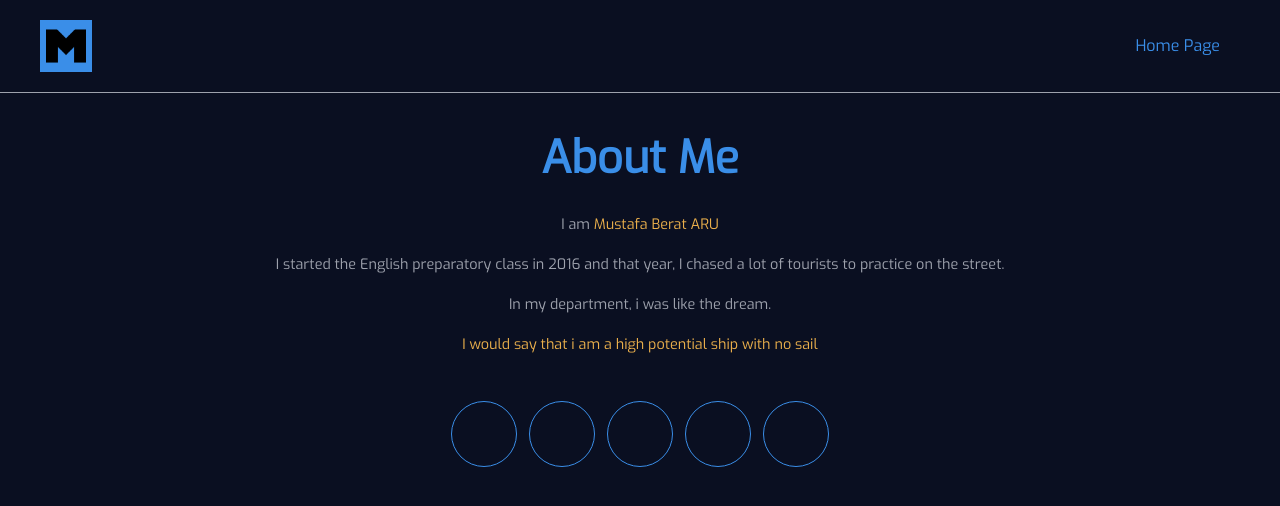
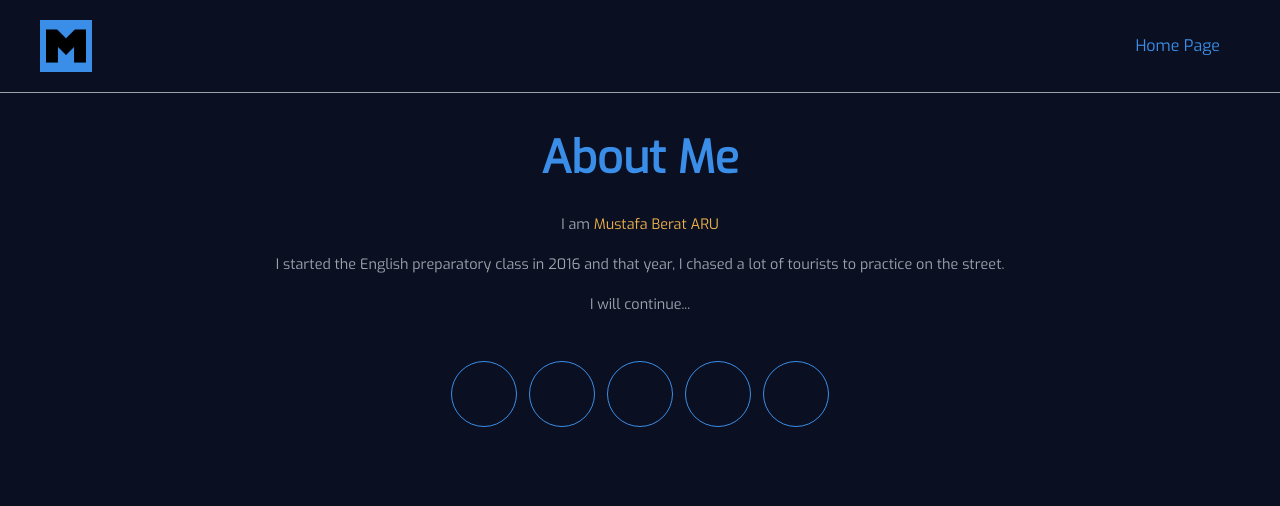
Before and after one commit to mustafaberat/personal-website-1, a Next.js app: page /aboutMe in a window 1280 px wide. Shown: the top 506 px of the page. Built offline with nearby package versions, Linux system fonts and the light colour scheme; some icons are missing.

Commit message:
started writing about me

```diff
--- a/pages/aboutMe.js
+++ b/pages/aboutMe.js
@@ -3,7 +3,8 @@ import Head from 'next/head'
 import Link from 'next/link'
 // import HeaderComp from "../components/headerComponent"
 var _2016 = "I started the English preparatory class in 2016 and that year, I chased a lot of tourists to practice on the street.";
-var _2017_2020 = "In my department, i was like the dream.";
+// var _2017_2020 = "In my department, i was like the dream.";
+var _2017_2020 = "I will continue...";
 
 
 const About = () => (
@@ -34,7 +35,7 @@ const About = () => (
                 <p className="my-title about-my-title">I am <span className="about-spans">Mustafa Berat ARU</span></p>
                 <p className="my-title about-my-title">{_2016}</p>
                 <p className="my-title about-my-title">{_2017_2020}</p>
-                <p className="my-title about-my-title"><span className="about-spans">I would say that i am a high potential ship with no sail</span></p>
+                {/* <p className="my-title about-my-title"><span className="about-spans">I would say that i am a high potential ship with no sail</span></p> */}
                 <article className="social-media-links about-social-media-area">
                     <Link href="https://www.instagram.com/mustafaberatt/">
                         <a className="social-media-instagram social-media-common" target="blank">
```
